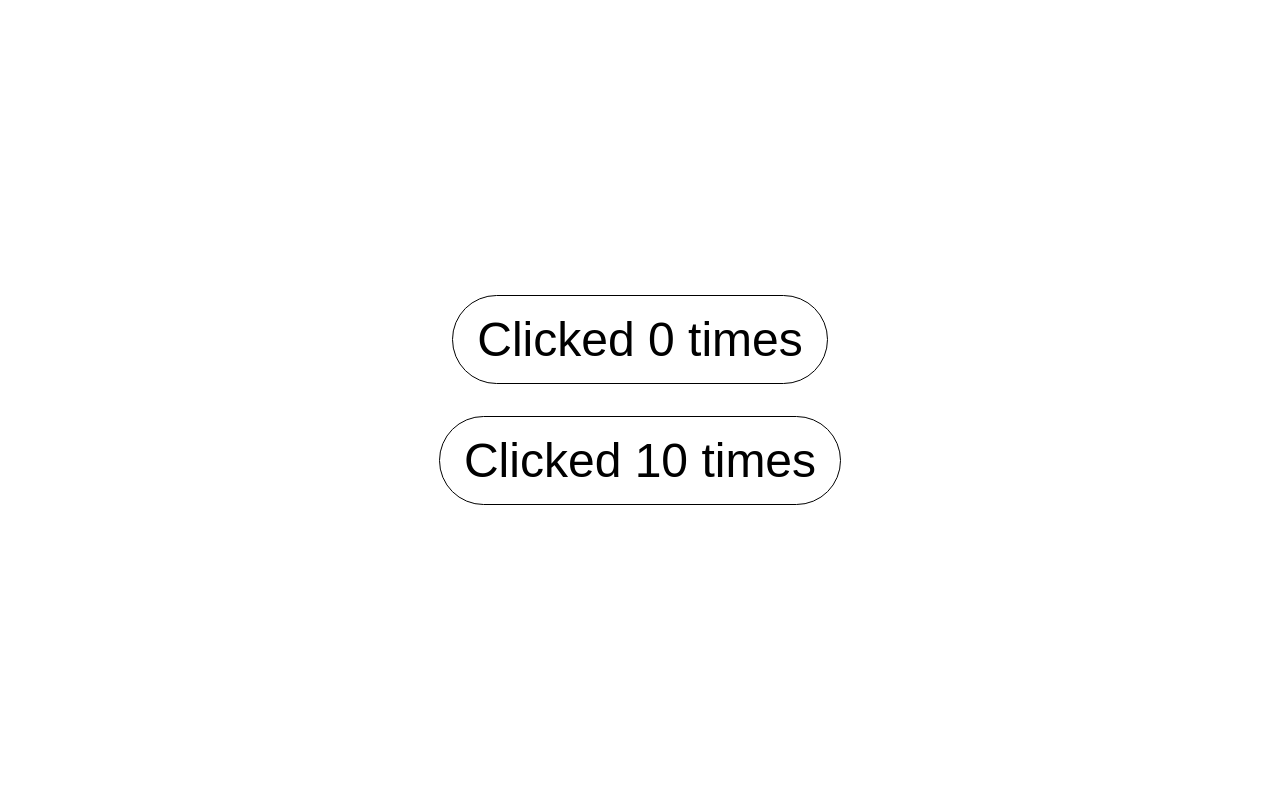
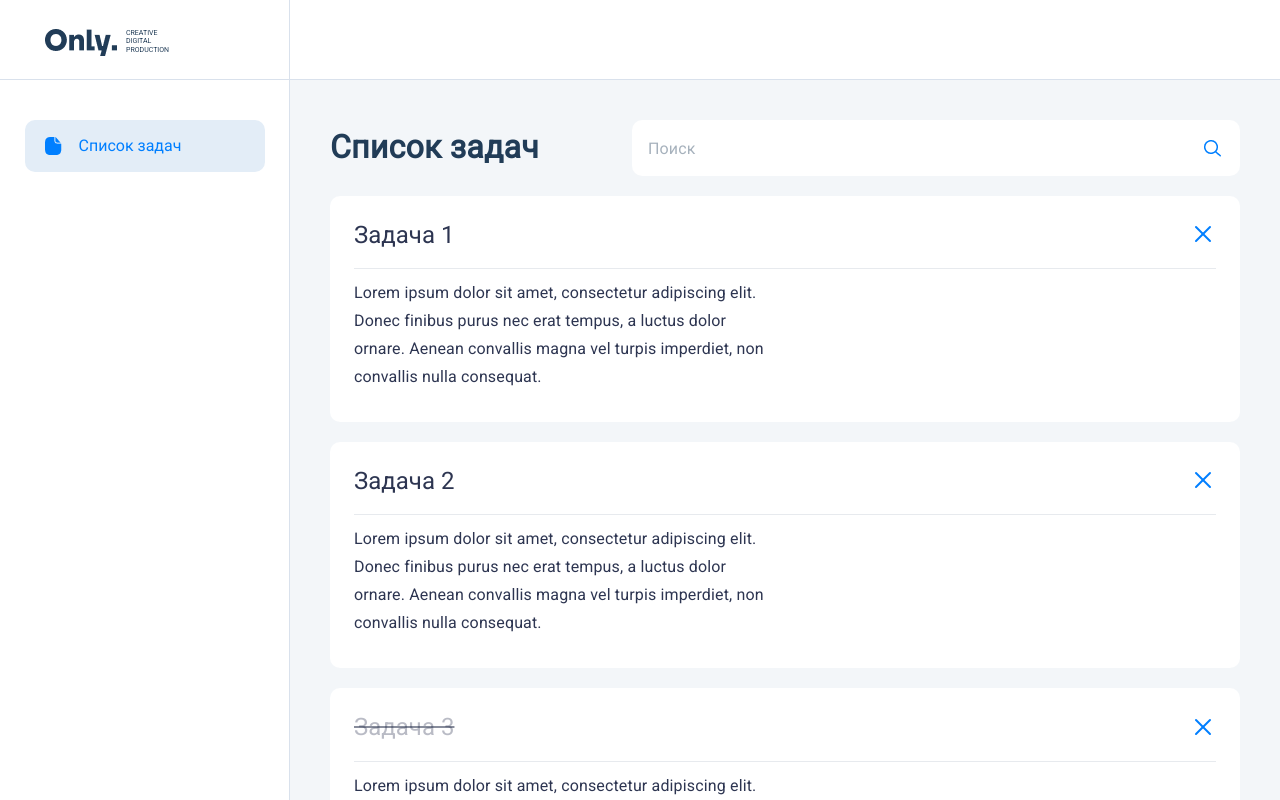
Before and after one commit to only-digital/internship-tasks, a Next.js app: page / in a window 1280 px wide. Shown: the top 800 px of the page. Built offline with nearby package versions, Linux system fonts and the light colour scheme.

Commit message:
added custom hook and finalized index page

```diff
--- /dev/null
+++ b/src/hooks/useSearch.js
@@ -0,0 +1,17 @@
+import { useEffect, useState } from 'react';
+
+const useSearch = (searchedText, tasks) => {
+    const [searchResults, setSearchResults] = useState([]);
+
+    useEffect(() => {
+        const matchedTasks = tasks.filter(({ title, text }) => {
+            const inputText = searchedText.trim().toLowerCase();
+            return title.toLowerCase().includes(inputText) || text.toLowerCase().includes(inputText);
+        });
+        setSearchResults(matchedTasks);
+    }, [searchedText, tasks]);
+
+    return searchResults;
+}
+
+export default useSearch;
--- a/src/pages/index.js
+++ b/src/pages/index.js
@@ -1,6 +1,10 @@
 import styles from '../styles/index.module.scss'
 import ExampleButton from "../components/example-button/example-button";
 import {getIndexPage} from "../../lib/api";
+import HeaderBar from '@/components/header-bar/header-bar';
+import TasksList from '@/components/tasks-list/tasks-list';
+import tasksData from '/data/index.json';
+import AsideMenu from '@/components/aside-menu/aside-menu';
 
 function Index(props) {
 
@@ -8,12 +12,11 @@ function Index(props) {
 
     return (
         <main className={styles.main}>
-            <ExampleButton/>
-
-            <ExampleButton initialValue={10}/>
-
-            {/* Your code here */}
-
+            <HeaderBar />
+            <div className={styles.main__content}>
+                <AsideMenu tabTitle={tasksData.title}/>
+                <TasksList data={tasksData}/>
+            </div>
         </main>
     )
 }
--- a/src/styles/index.module.scss
+++ b/src/styles/index.module.scss
@@ -1,8 +1,10 @@
 .main {
-    display: flex;
-    flex-direction: column;
-    justify-content: center;
-    align-items: center;
-    padding: 6rem;
-    min-height: 100vh;
+	display: flex;
+	flex-direction: column;
+	min-height: 100vh;
+
+	&__content {
+		display: flex;
+		width: 100vw;
+	}
 }
```
